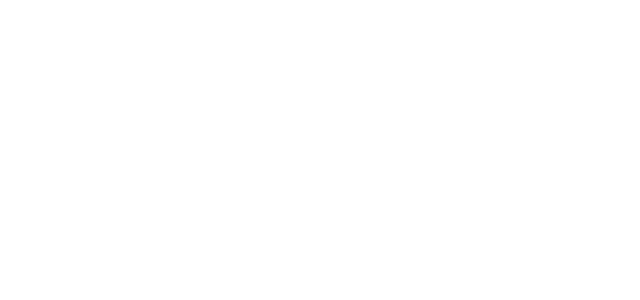
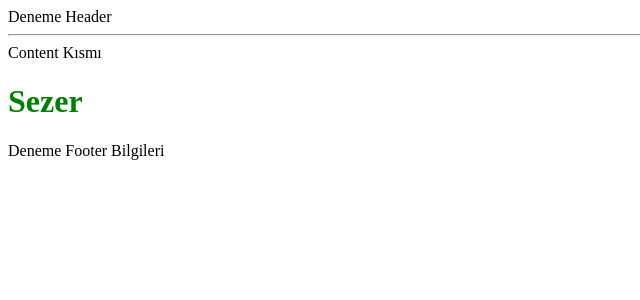
Before and after one commit to Sezer5/VueCompositionApiFirstProject, a Vue app: page / in a window 1280 px wide. Shown: the top 300 px of the page, without its empty margins (0-640 px from the left). Built offline with nearby package versions, Linux system fonts and the light colour scheme.

Commit message:
Componentlerin local ve global olarak eklenmesi

```diff
--- a/src/App.vue
+++ b/src/App.vue
@@ -1,6 +1,12 @@
 <template>
   <div>
-
+    <app-header/>
+      <div class="content">
+          <hr>
+          Content Kısmı
+          <h1>{{name}}</h1>
+      </div>
+    <Footer />
   </div>
 </template>
 
@@ -8,5 +14,20 @@
 
 </style>
 <script setup>
+import Footer from '@/components/Fixed/Footer.vue'
+import {ref} from 'vue'
+    // export default{
+    //     setup(){
+    //       const name='Sezer Ünalmış';
+    //       return {name};
+    //     }
+
+    // }
+    const name=ref('Sezer');
 
 </script>
+<style>
+    h1{
+      color:green;
+    }
+</style>
--- /dev/null
+++ b/src/components/Fixed/Footer.vue
@@ -0,0 +1,11 @@
+<template>
+    Deneme Footer Bilgileri
+</template>
+
+<script>
+
+</script>
+
+<style>
+
+</style>
--- /dev/null
+++ b/src/components/Fixed/Header.vue
@@ -0,0 +1,11 @@
+<template>
+    Deneme Header
+</template>
+
+<script>
+
+</script>
+
+<style>
+
+</style>
--- a/src/main.js
+++ b/src/main.js
@@ -1,5 +1,8 @@
 
 import { createApp } from 'vue'
 import App from './App.vue'
+import Header from '@/components/Fixed/Header.vue'
 
-createApp(App).mount('#app')
+const app=createApp(App)
+app.component('app-header',Header)
+app.mount('#app')
```
